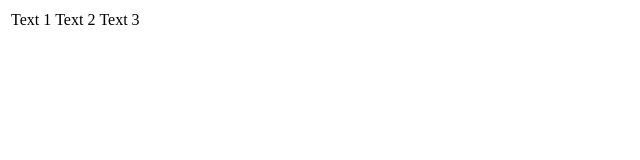
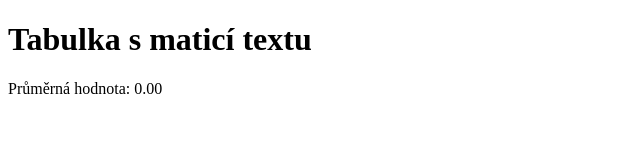
Before and after one commit to IvoJedlicka/bakalka2, a plain HTML site: page index.html in a window 1280 px wide. Shown: the whole page, without its empty margins (0-640 px from the left). Drawn offline with Linux system fonts and the light colour scheme.

Commit message:
Update index.html

```diff
--- a/index.html
+++ b/index.html
@@ -3,22 +3,16 @@
 <head>
     <meta charset="UTF-8">
     <meta name="viewport" content="width=device-width, initial-scale=1.0">
-    <title>Tabulka hodnocení</title>
+    <title>Tabulka s maticí textu</title>
+    <link rel="stylesheet" type="text/css" href="styles.css">
 </head>
 <body>
-    <table id="hodnoceni">
-        <tr>
-            <td data-hodnota="5">Text 1</td>
-            <td data-hodnota="8">Text 2</td>
-            <td data-hodnota="3">Text 3</td>
-            <!-- Další buňky podle potřeby -->
-        </tr>
-        <!-- Další řádky podle potřeby -->
+    <h1>Tabulka s maticí textu</h1>
+    <table id="tabulka">
+        <!-- Tabulka bude vygenerována pomocí JavaScriptu -->
     </table>
     <div id="prumer"></div>
 
-    <script>
-        // JavaScript kód zde
-    </script>
+    <script src="script.js"></script>
 </body>
 </html>
```
